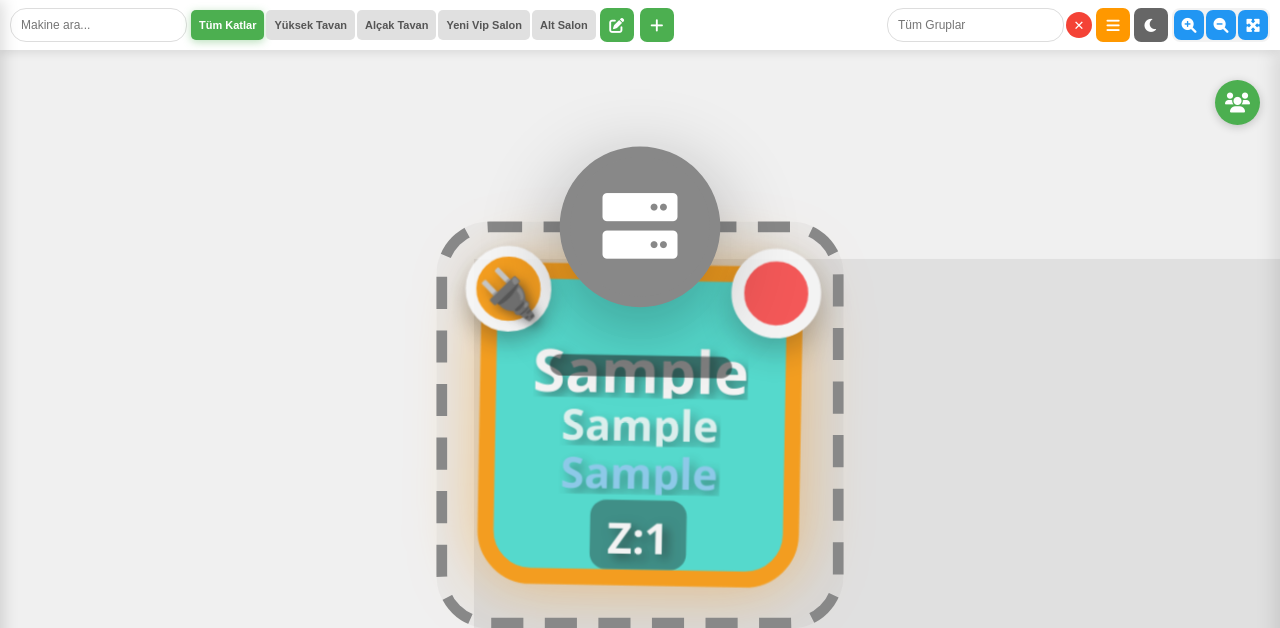
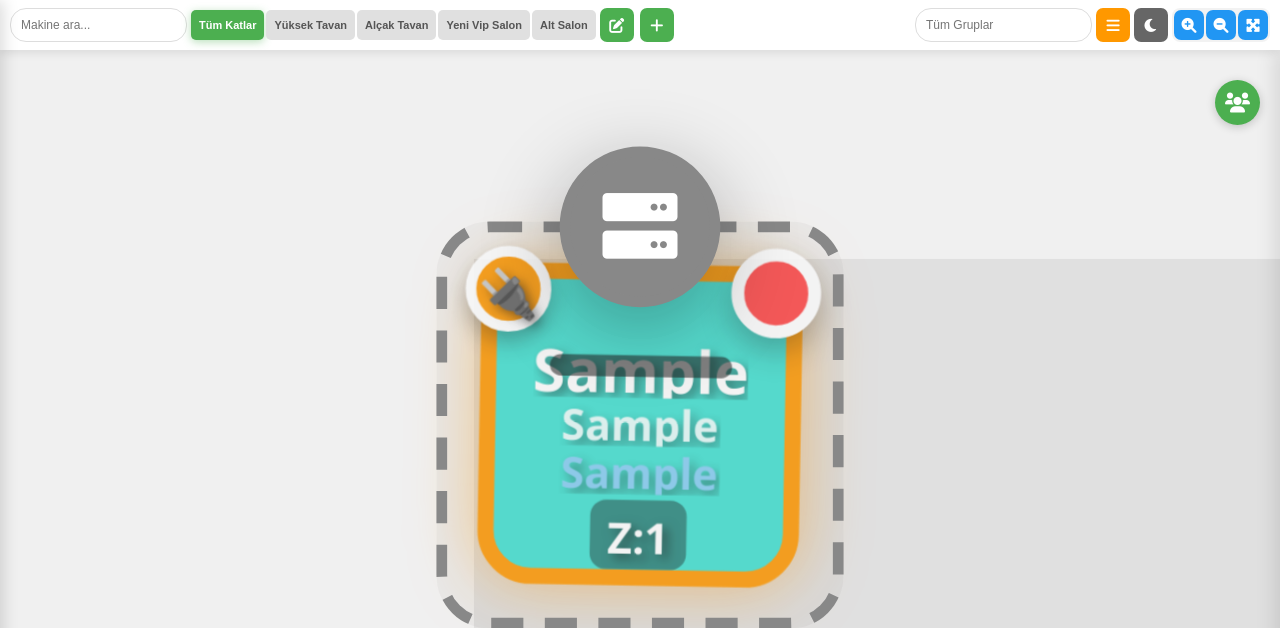
Before and after one commit to baroyurt/Kemal, a PHP site: page /map.php in a window 1280 px wide. Shown: the top 628 px of the page. Run offline with PHP 8.4, Linux system fonts and the light colour scheme; a user stored in the database is signed in; tables that the repository leaves empty hold one stand-in row (values such as "Sample post").

Commit message:
Grup filtresi yanındaki gereksiz X butonu kaldırıldı
Co-authored-by: baroyurt <251450319+baroyurt@users.noreply.github.com>

```diff
--- a/casino-map/map.php
+++ b/casino-map/map.php
@@ -541,8 +541,6 @@ $groups = $conn->query("SELECT * FROM machine_groups ORDER BY group_name");
                 <datalist id="group-filter-list">
                     <option value="Tüm Gruplar">
                 </datalist>
-                <button onclick="clearGroupFilter()" title="Tüm grupları göster"
-                    style="width:26px;height:26px;border:none;border-radius:50%;background:#f44336;color:white;cursor:pointer;font-size:13px;display:flex;align-items:center;justify-content:center;flex-shrink:0;">✕</button>
             </div>
             <?php endif; ?>
             <button class="toolbar-btn dashboard" onclick="toggleSidebar()" title="Menü"><i class="fas fa-bars"></i><span class="tooltip-text">Menü</span></button>
```
